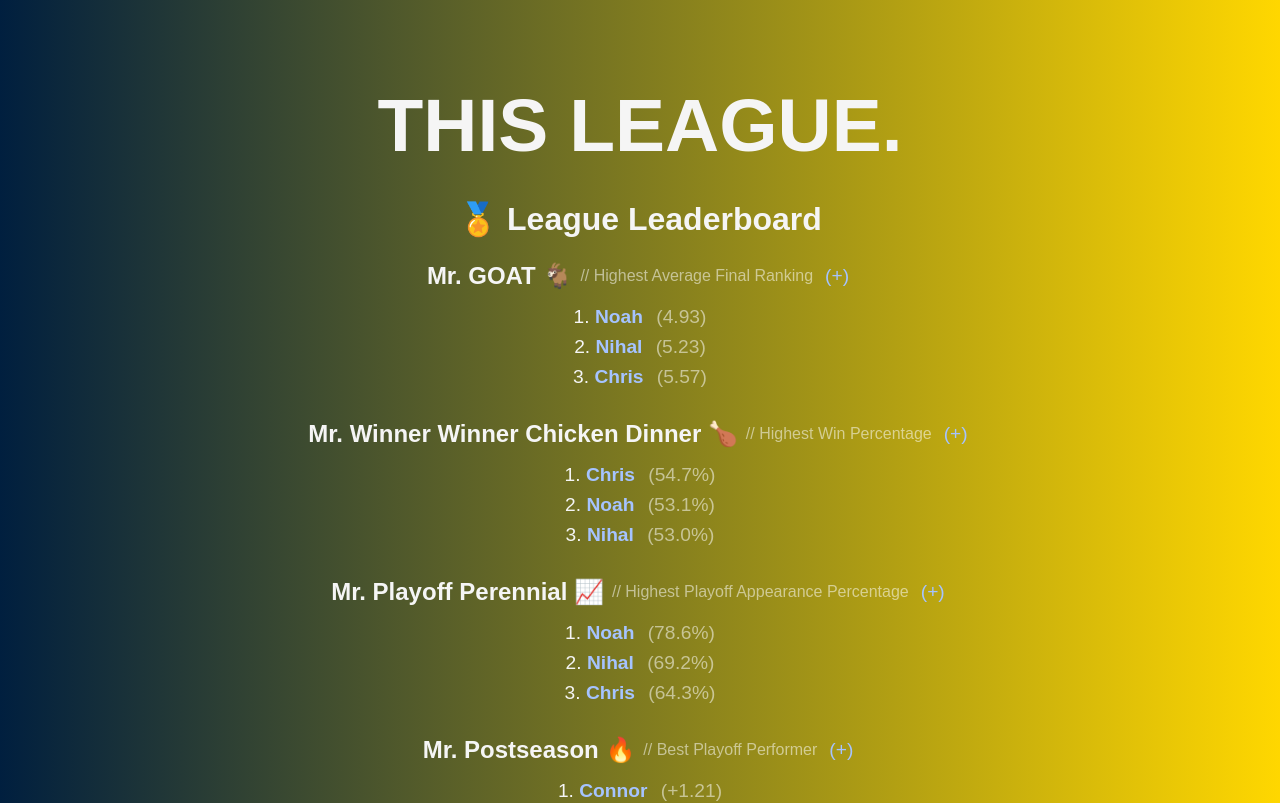
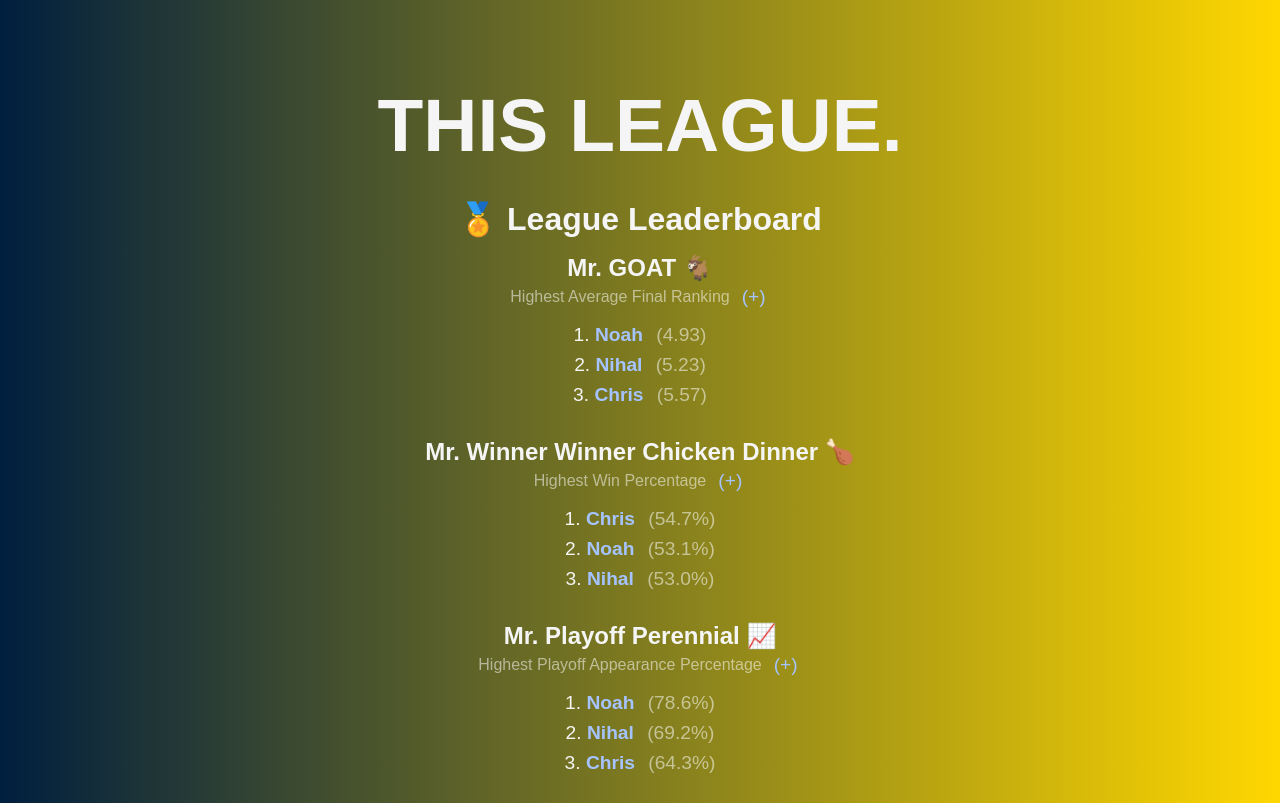
Before and after one commit to noahchrist/jetLagSpreadsheet, a React (Vite) app: page / in a window 1280 px wide. Shown: the top 803 px of the page. Built offline with nearby package versions, Linux system fonts and the light colour scheme.

Commit message:
added github deploy, updated headers

```diff
--- a/src/pages/Home.jsx
+++ b/src/pages/Home.jsx
@@ -139,9 +139,12 @@ function Home() {
 
         return (
           <section key={cat.title} style={{ marginBottom: '2rem', textAlign: 'center' }}>
-            <h3 style={{ fontSize: '1.5rem', marginBottom: '1rem', display: 'flex', alignItems: 'center', justifyContent: 'center', gap: '0.5rem', color: '#F5F5F5' }}>
+            <div style={{ marginBottom: '1rem', textAlign: 'center' }}>
+              <h3 style={{ fontSize: '1.5rem', margin: 0, color: '#F5F5F5' }}>
                 {cat.title}
-              <span style={{ color: '#fff8', fontWeight: 400, fontSize: '1rem' }}>// {subtitle}</span>
+              </h3>
+              <div style={{ display: 'flex', alignItems: 'center', justifyContent: 'center', gap: '0.5rem', marginTop: '0.25rem' }}>
+                <span style={{ color: '#fff8', fontWeight: 400, fontSize: '1rem' }}>{subtitle}</span>
                 {hasMoreTeams && (
                   <button
                     onClick={() => toggleExpanded(cat.title)}
@@ -157,7 +160,8 @@ function Home() {
                     ({isExpanded ? '-' : '+'})
                   </button>
                 )}
-            </h3>
+              </div>
+            </div>
             <ol style={{ listStyle: 'none', padding: 0 }}>
               {(isExpanded ? allTeams : topTeams).map((team, i, arr) => {
                 // For "most rings" and "least rings" categories, remove indexes if tied
```
Lines whose indentation alone changed are shown as unchanged.
